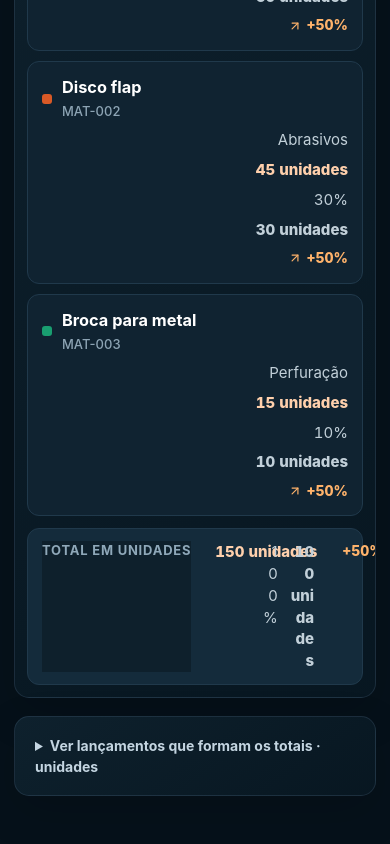
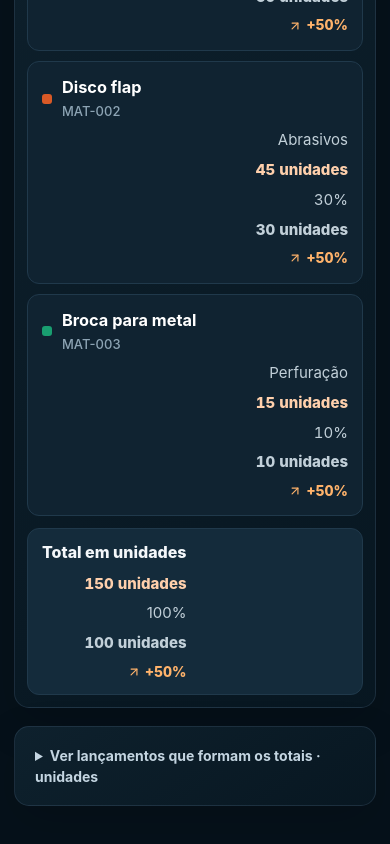
Before and after one commit to gunswiz/Metallo, a Next.js app in the folder 01_WEB/: page /previa/consumo in a window 390 px wide. Shown: the part 2639-3483 px from the top of the page. Built offline with nearby package versions, Linux system fonts and the light colour scheme.

Commit message:
Linha de total das tabelas vira cartão legível no celular
Co-Authored-By: Claude Opus 5.5 <noreply@anthropic.com>
Claude-Session: https://claude.ai/code/session_01FLpu7YaLJqnPorh1ZDd7Wm

```diff
--- a/01_WEB/02_COMPONENTES_VISUAIS/rotulos-tabelas.tsx
+++ b/01_WEB/02_COMPONENTES_VISUAIS/rotulos-tabelas.tsx
@@ -8,7 +8,7 @@ export function rotularTabelas(root: ParentNode) {
   for (const table of root.querySelectorAll<HTMLTableElement>("table.data-table")) {
     const titulos = [...table.querySelectorAll("thead th")].map(th => th.textContent?.trim() ?? "");
     if (!titulos.length) continue;
-    for (const row of table.querySelectorAll("tbody tr")) {
+    for (const row of table.querySelectorAll("tbody tr, tfoot tr")) {
       let coluna = 0;
       for (const cell of row.children) {
         const titulo = titulos[coluna] ?? "";
--- a/01_WEB/07_ESTILOS/globals.css
+++ b/01_WEB/07_ESTILOS/globals.css
@@ -797,3 +797,10 @@ fieldset { border: 0; margin: 0; padding: 0; min-width: 0; }
   .training-table td { overflow-wrap: anywhere; }
 }
 @media (max-width: 820px) { .cs-kpis > .cs-kpi:last-child:nth-child(even) { grid-column: 1 / -1; } }
+/* 3L: linha de total (tfoot) também vira cartão no celular, com o nome de cada coluna. */
+@media (max-width: 820px) {
+  .data-table tfoot tr { display: grid; gap: 8px; }
+  .data-table tfoot th { display: block; text-align: left; color: var(--text); font-size: 1rem; font-weight: 800; letter-spacing: 0; text-transform: none; white-space: normal; background: transparent; }
+  .data-table tfoot td { display: flex; align-items: baseline; justify-content: space-between; gap: 14px; min-width: 0; text-align: right; }
+  .data-table tfoot td:empty { display: none; }
+}
```
Also changed, not shown: 1 other file (tests, documents, lock files or other folders).
